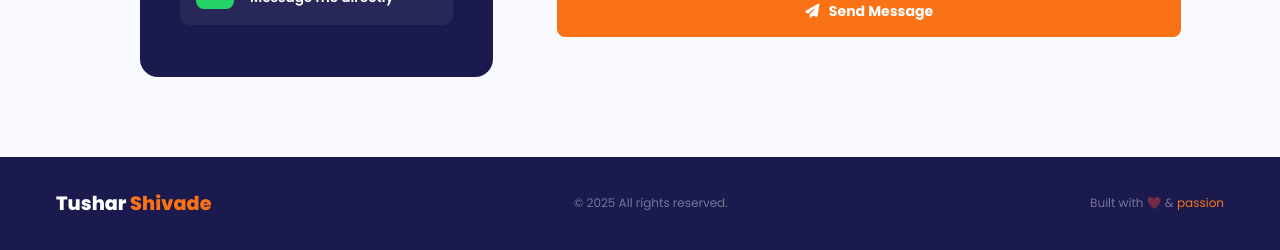
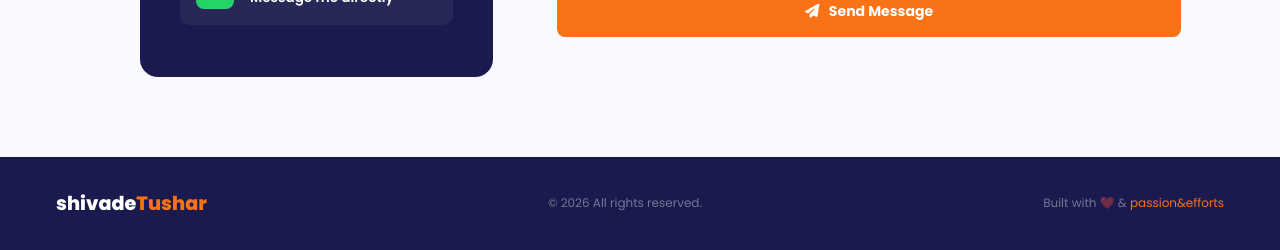
Before and after one commit to tusharshivade/TusharPortFolio, a plain HTML site: page test.html in a window 1280 px wide. Shown: the part 2709-2959 px from the top of the page. Drawn offline with nearby package versions, Linux system fonts and the light colour scheme.

Commit message:
fotter change

```diff
--- a/test.html
+++ b/test.html
@@ -537,9 +537,9 @@
 
 <!-- FOOTER -->
 <footer>
-  <div class="f-logo">Tushar <span>Shivade</span></div>
-  <p>© 2025 All rights reserved.</p>
-  <p>Built with ❤️ &amp; <span style="color:var(--orange)">passion</span></p>
+  <div class="f-logo">shivade<span>Tushar</span></div>
+  <p>© 2026 All rights reserved.</p>
+  <p>Built with ❤️ &amp; <span style="color:var(--orange)">passion&efforts</span></p>
 </footer>
 
 <script>
```
